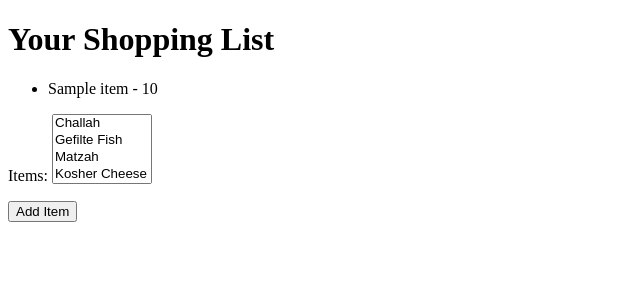
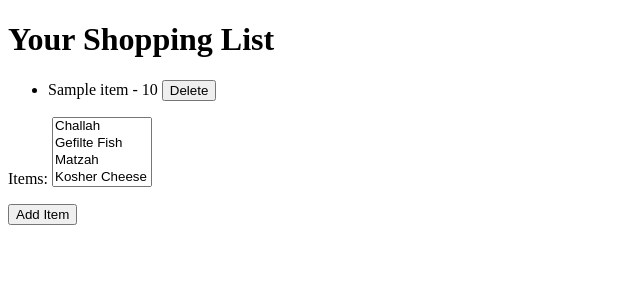
Before and after one commit to Devorah135/GrocerEase, a Django app: template GrocerEase/core/templates/shopping_list.html in a window 1280 px wide. Shown: the top 300 px of the page, without its empty margins (0-640 px from the left). Run offline with Django 5.2, Linux system fonts and the light colour scheme; data comes from the database, SQL or seed files in the repository; tables that the repository leaves empty hold one stand-in row (values such as "Sample post"); the template is opened without the code that fills it: values that come from a table or form of the project are taken from there, most other values are stand-ins (such as "Sample title", 1, 10 or a date in 2020); parts of the project's set-up code (start-up, migrations or seed data) failed here and were passed over.

Commit message:
added functionality to delete an item

```diff
--- a/GrocerEase/core/templates/shopping_list.html
+++ b/GrocerEase/core/templates/shopping_list.html
@@ -9,6 +9,10 @@
     {% for item in shopping_list.items.all %}
         <li class="shopping_list_item">
             {{ item.name }} - {{ item.quantity }}
+            <form method="POST" style="display:inline;">
+                {% csrf_token %}
+                <button type="submit" name="delete_item" value="{{ item.id }}">Delete</button>
+            </form>
         </li>
     {% endfor %}
 </ul>
```
